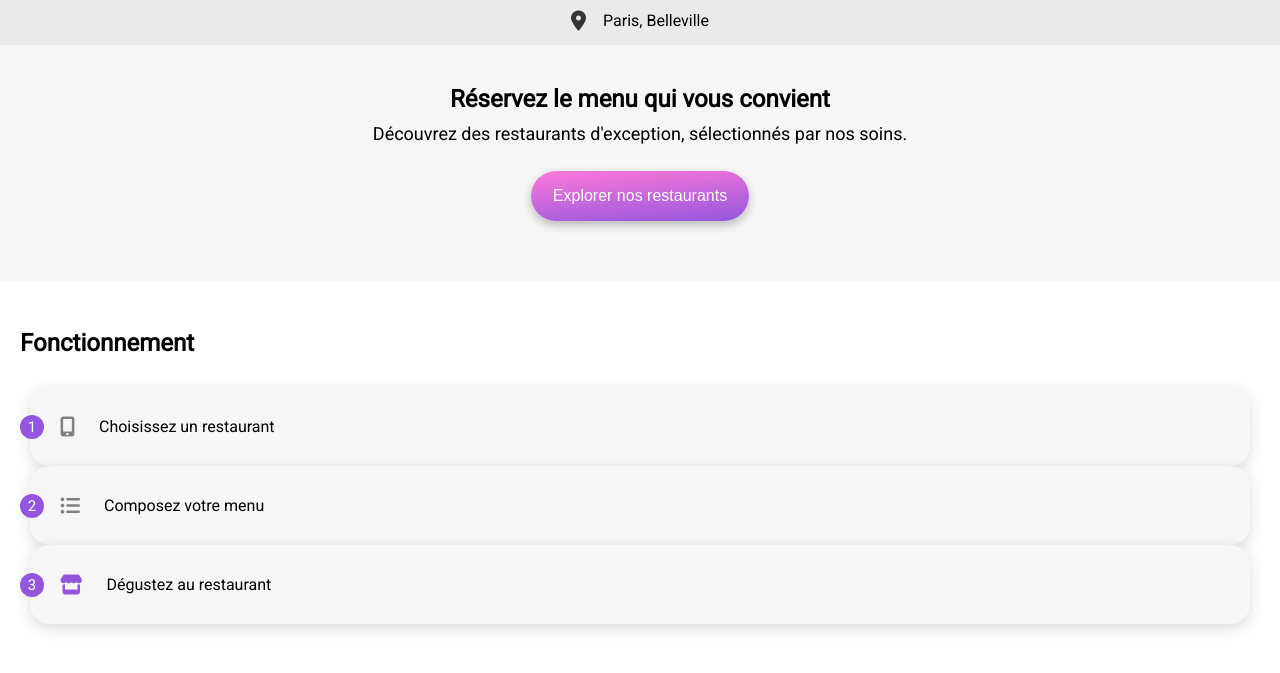
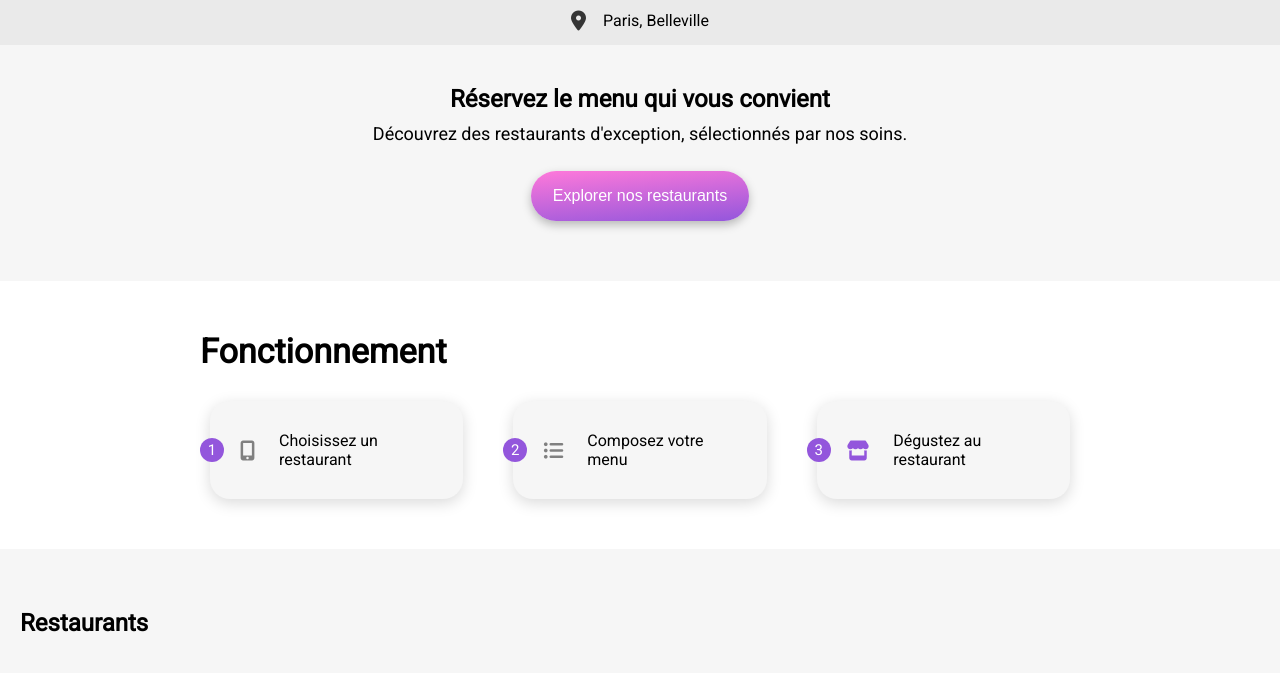
Before and after one commit to AngeGaming/OCProjet4OhMyFood, a website: page index.html in a window 1280 px wide. Shown: the part 70-743 px from the top of the page. Drawn offline with nearby package versions, Linux system fonts and the light colour scheme; files that its build step writes are made by us from their sources; grey boxes are pictures that could not be loaded; a web font is replaced by a local one.

Commit message:
responsive

```diff
--- a/assets/css/_operation.sass
+++ b/assets/css/_operation.sass
@@ -4,30 +4,48 @@
     font-family: $secondary-font-family
     padding: 48px 20px 60px 20px
     gap: 30px
-    .operation-rectangle
+    .operation-reactangle-container
         display: flex
-        align-items: center
-        gap: 24px
-        background: #f6f6f6
-        padding: 30px
-        margin: 0 10px 0 10px
-        border-radius: 20px
-        box-shadow: 0px 4px 15px 0px rgba(0, 0, 0, 0.15)
-        .operation-rectangle-round
+        flex-direction: column
+        gap: 30px
+        .operation-rectangle
             display: flex
-            width: 24px
-            height: 24px
-            border-radius: 50%
-            background-color: $primary-color
-            justify-content: center
             align-items: center
-            position: absolute
-            margin-left: -40px
-            p
+            gap: 24px
+            background: #f6f6f6
+            padding: 30px
+            margin: 0 10px 0 10px
+            border-radius: 20px
+            box-shadow: 0px 4px 15px 0px rgba(0, 0, 0, 0.15)
+            .operation-rectangle-round
                 display: flex
-                color: white
-                font-size: 15px
-        .operation-rectangle_icon
-            color: grey
-        .operation-rectangle_icon_purple
-            color: $primary-color
+                width: 24px
+                height: 24px
+                border-radius: 50%
+                background-color: $primary-color
+                justify-content: center
+                align-items: center
+                position: absolute
+                margin-left: -40px
+                p
+                    display: flex
+                    color: white
+                    font-size: 15px
+            .operation-rectangle_icon
+                color: grey
+            .operation-rectangle_icon_purple
+                color: $primary-color
+
+@media screen and (min-width: 768px)
+    .operation
+        .operation-title
+            font-size: 34px
+        .operation-reactangle-container
+            display: flex
+            flex-direction: row
+            .operation-rectangle
+                width: calc( 30% - 10px )
+
+@media screen and (min-width: 1024px)
+    .operation
+        padding: 50px 200px
```
